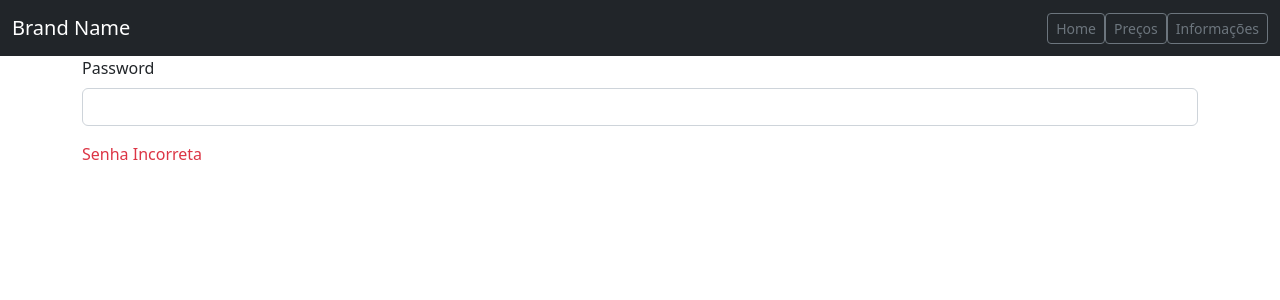
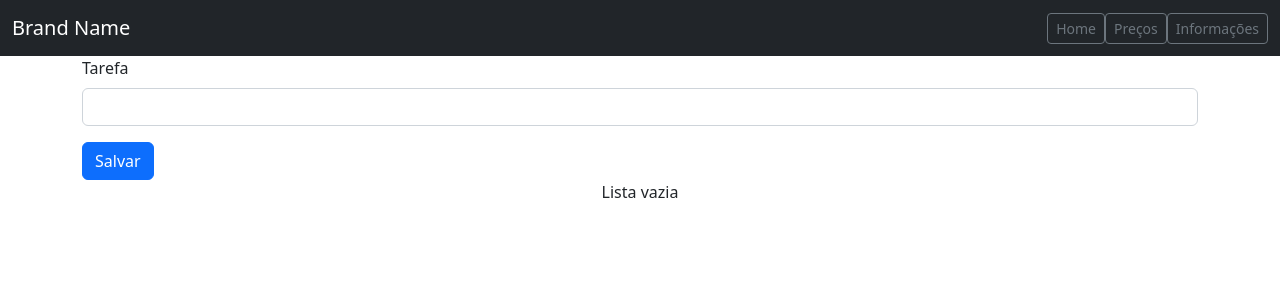
Before and after one commit to Osnei-Luzia/DevInPhilips, an Angular app in the folder Modulo 1/Semana 11/Exercícios/projeto/: page / in a window 1280 px wide. Shown: the top 300 px of the page. Built offline with nearby package versions, Linux system fonts and the light colour scheme.

Commit message:
[M1S11] Ex 8 - Revisão geral

```diff
--- a/Modulo 1/Semana 11/Exercícios/projeto/src/app/app.component.html
+++ b/Modulo 1/Semana 11/Exercícios/projeto/src/app/app.component.html
@@ -1,4 +1,27 @@
 <app-navbar></app-navbar>
+<app-lista></app-lista>
+
+
+
+
+
+
+
+
+
+
+
+
+
+
+
+
+
+
+
+
+
+
 <!-- <app-generic></app-generic> -->
 <!-- <app-cards>
     <h2 class="card-title">Título</h2>
@@ -19,4 +42,4 @@
         voluptatibus ea ab quos molestiae at expedita maiores dolore a corrupti!
     </p>
 </app-ng-ifcomponent> -->
-<app-generic-input></app-generic-input>
+<!-- <app-generic-input></app-generic-input> -->
--- a/Modulo 1/Semana 11/Exercícios/projeto/src/app/app.module.ts
+++ b/Modulo 1/Semana 11/Exercícios/projeto/src/app/app.module.ts
@@ -10,6 +10,7 @@ import { NavbarComponent } from './navbar/navbar.component';
 import { CardsComponent } from './cards/cards.component';
 import { NgIfcomponentComponent } from './ng-ifcomponent/ng-ifcomponent.component';
 import { GenericInputComponent } from './generic-input/generic-input.component';
+import { ListaComponent } from './lista/lista.component';
 
 @NgModule({
   declarations: [
@@ -19,7 +20,8 @@ import { GenericInputComponent } from './generic-input/generic-input.component';
     NavbarComponent,
     CardsComponent,
     NgIfcomponentComponent,
-    GenericInputComponent
+    GenericInputComponent,
+    ListaComponent
   ],
   imports: [
     BrowserModule,
--- /dev/null
+++ b/Modulo 1/Semana 11/Exercícios/projeto/src/app/lista/lista.component.html
@@ -0,0 +1,20 @@
+<form (ngSubmit)="salvar()" class="container">
+    <!--Acabei não usando o form para validar o input-->
+    <div class="mb-3">
+        <label class="form-label">Tarefa</label>
+        <input [(ngModel)]="inputTarefa" name="formInput" class="form-control" required>
+        <div></div>
+    </div>
+    <button type="submit" class="btn btn-primary">Salvar</button>
+</form>
+<div class="container">
+    <ul *ngIf="listagem.length; else emptyList" class="list-group">
+        <li *ngFor="let tarefa of listagem; let i = index" class="list-group-item">
+            <p>{{tarefa}}</p>
+            <button (click)="remover($event)" id={{i}} class="btn small btn-secondary btn-sm">Remover</button>
+        </li>
+    </ul>
+    <ng-template #emptyList>
+        <p class="text-center">Lista vazia</p>
+    </ng-template>
+</div>
--- /dev/null
+++ b/Modulo 1/Semana 11/Exercícios/projeto/src/app/lista/lista.component.ts
@@ -0,0 +1,19 @@
+import { Component } from '@angular/core';
+
+@Component({
+  selector: 'app-lista',
+  templateUrl: './lista.component.html',
+  styleUrls: ['./lista.component.scss']
+})
+export class ListaComponent {
+  inputTarefa: any = null
+  listagem: string[] = []
+  salvar() {
+    if(this.inputTarefa){
+      this.listagem.push(this.inputTarefa)
+    }
+  }
+  remover(event: any) {
+    this.listagem.splice(event.target.id,1)
+  }
+}
--- a/Modulo 1/Semana 11/Exercícios/projeto/src/app/navbar/navbar.component.html
+++ b/Modulo 1/Semana 11/Exercícios/projeto/src/app/navbar/navbar.component.html
@@ -7,8 +7,8 @@
         </nav>
     </div>
 </nav>
-<div [ngSwitch]="endereco">
+<!-- <div [ngSwitch]="endereco">
     <h2 *ngSwitchCase="'home'">Estou na página de Home</h2>
     <h2 *ngSwitchCase="'preços'">Estou na página de Preços</h2>
     <h2 *ngSwitchCase="'informações'">Estou na página de Informações</h2>
-</div>
+</div> -->
```
Also changed, not shown: Modulo 1/Semana 11/Exercícios/projeto/src/app/lista/lista.component.scss (added).
